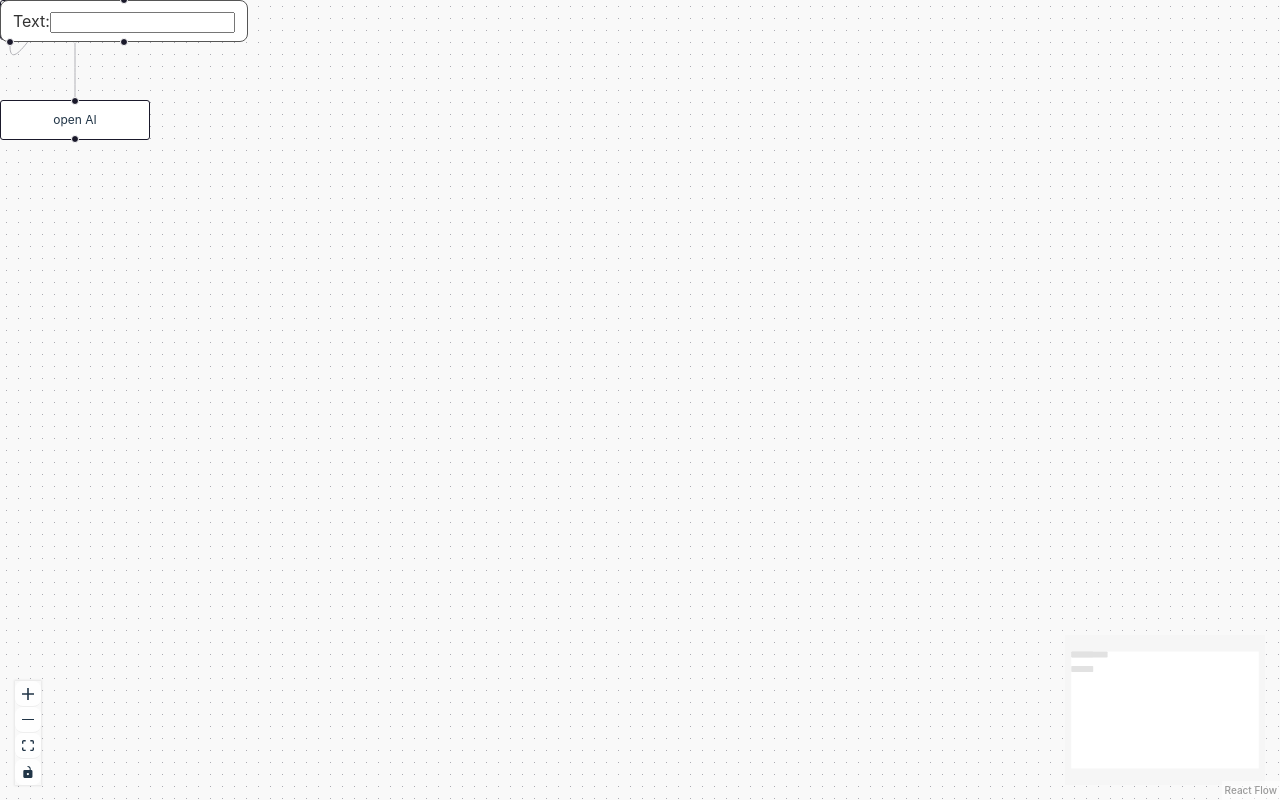
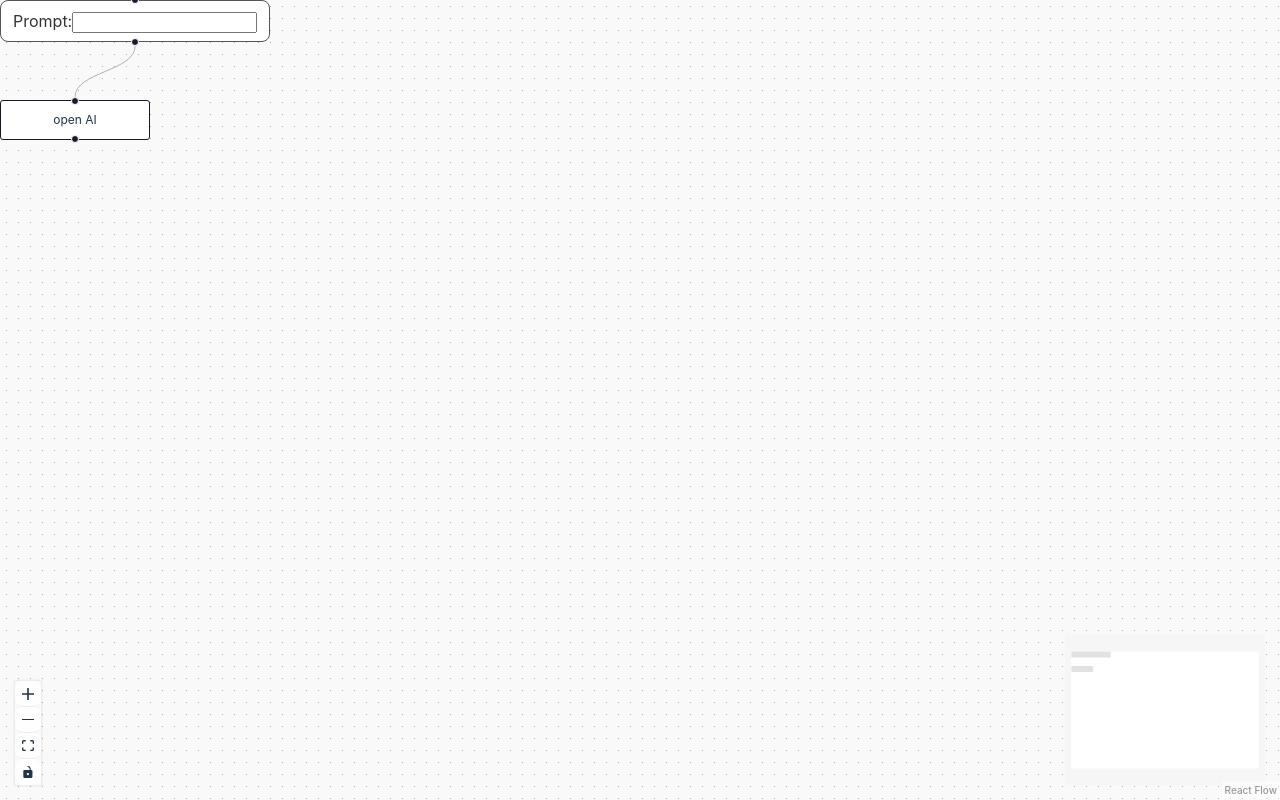
Before and after one commit to vamsee9201/frontend_backend_skills, a React (Vite) app in the folder my-react-flow-app/: page / in a window 1280 px wide. Built offline with nearby package versions, Linux system fonts and the light colour scheme.

Commit message:
updated the text updater node

```diff
--- a/my-react-flow-app/src/App.jsx
+++ b/my-react-flow-app/src/App.jsx
@@ -19,16 +19,15 @@ const rfStyle = {
 };
 
 const initialNodes = [
-  { id: '1', position: { x: 0, y: 0 }, data: { label: 'prompt' } },
-  { id: '2', position: { x: 0, y: 100 }, data: { label: 'open AI' } },
   {
-    id: 'input-1',
+    id: '1',
     type: 'textUpdater',
     position: { x: 0, y: 0 },
     data: { value: 123 },
-  }
+  },
+  { id: '2', position: { x: 0, y: 100 }, data: { label: 'open AI' } }
 ];
-const initialEdges = [{ id: 'e1-2', source: '1', target: '2' },{id:'e2',source:'input-1',target:'1'}];
+const initialEdges = [{ id: 'e1-2', source: '1', target: '2' }];
 
 export default function App() {
   const [nodes, setNodes, onNodesChange] = useNodesState(initialNodes);
--- a/my-react-flow-app/src/TextUpdaterNode.jsx
+++ b/my-react-flow-app/src/TextUpdaterNode.jsx
@@ -24,16 +24,9 @@ function TextUpdaterNode({ data, isConnectable }) {
         isConnectable={isConnectable}
       />
       <div>
-        <label htmlFor="text">Text:</label>
-        <input id="text" name="text" onChange={onChange} className="nodrag" />
+        <label htmlFor="text">Prompt:</label>
+        <input id="text" name="prompt:" onChange={onChange} className="nodrag" />
       </div>
-      <Handle
-        type="source"
-        position={Position.Bottom}
-        id="a"
-        style={handleStyle}
-        isConnectable={isConnectable}
-      />
       <Handle
         type="source"
         position={Position.Bottom}
```
